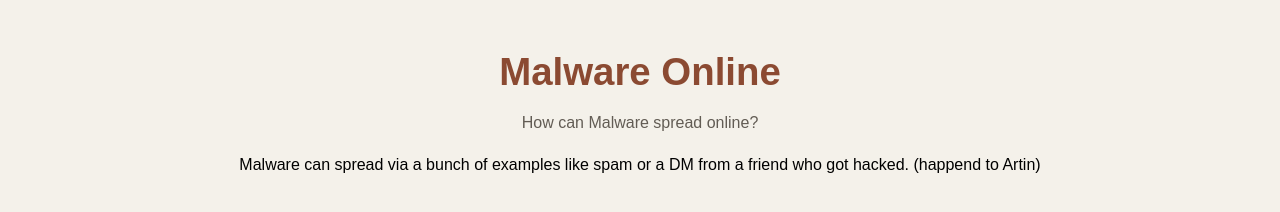
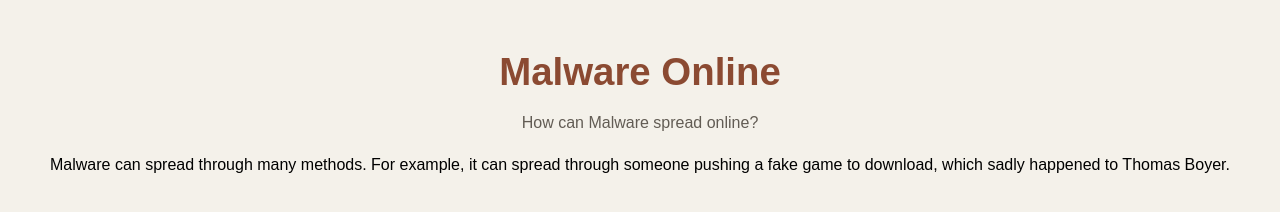
Before and after one commit to artinRahm/WEBSITE-FOR-CODE, a plain HTML site: page MalwareOnWebsite.html in a window 1280 px wide. Drawn offline with Linux system fonts and the light colour scheme.

Commit message:
Push on fix

```diff
--- a/MalwareOnWebsite.html
+++ b/MalwareOnWebsite.html
@@ -11,7 +11,7 @@
     <!--Heading & text Base-->
     <h1>Malware Online</h1>
     <p>How can Malware spread online?</p>
-    <p class="p1"> Malware can spread via a bunch of examples like spam or a DM from a friend who got hacked. (happend to Artin)</p>
+    <p class="p1"> Malware can spread through many methods. For example, it can spread through someone pushing a fake game to download, which sadly happened to Thomas Boyer.</p>
 
 </body>
 </html>
```
